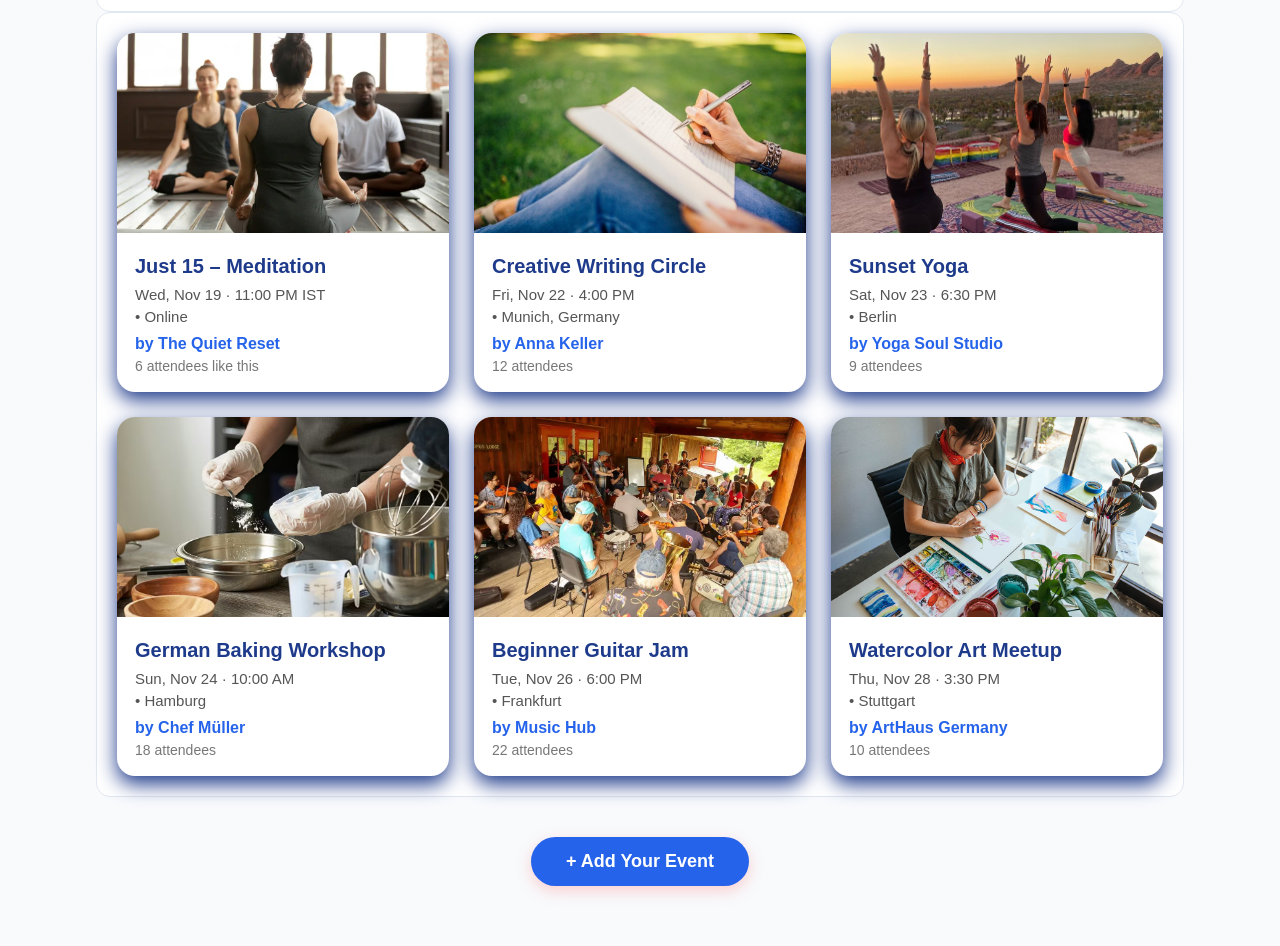
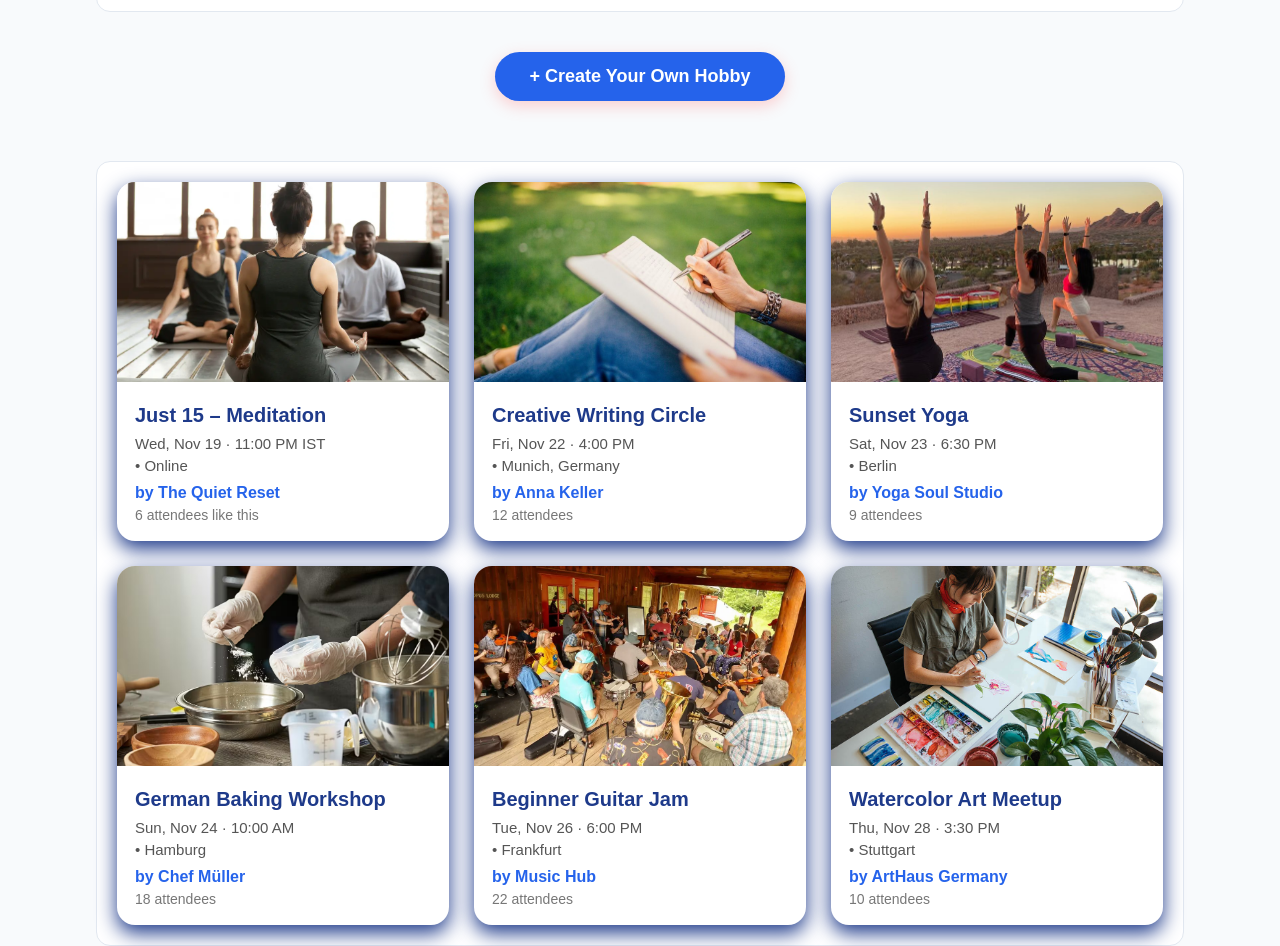
Before and after one commit to rintamaria16/hobby-now-website, a plain HTML site: page events.html in a window 1280 px wide. Shown: the part 372-1318 px from the top of the page. Drawn offline with Linux system fonts and the light colour scheme.

Commit message:
Update events.html

```diff
--- a/events.html
+++ b/events.html
@@ -202,7 +202,9 @@
         <h1>Discover hobby & events near you</h1>
         <p>Join exciting activities hosted by passionate hobbyists around you!</p>
     </section>
-
+    <div class="add-event-section">
+    <button class="add-event-btn">+ Create Your Own Hobby</button>
+</div>
     <!-- ---------------- EVENTS GRID ---------------- -->
     <section class="events-container">
 
@@ -284,10 +286,6 @@
 
     </section>
 
-    <div class="add-event-section">
-        <button class="add-event-btn">+ Add Your Event</button>
-    </div>
-
 
 </body>
 
```
